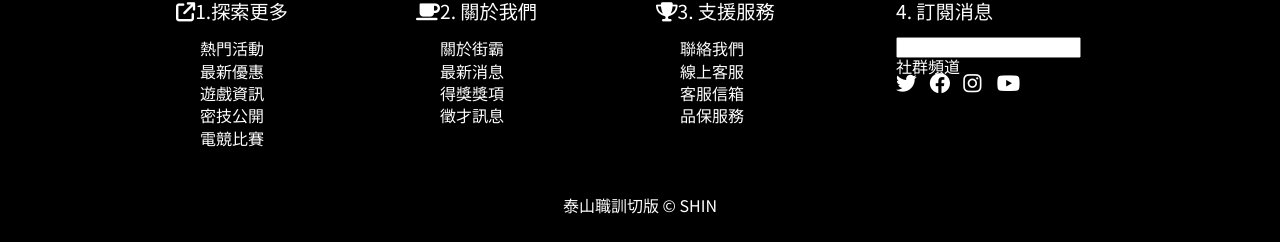
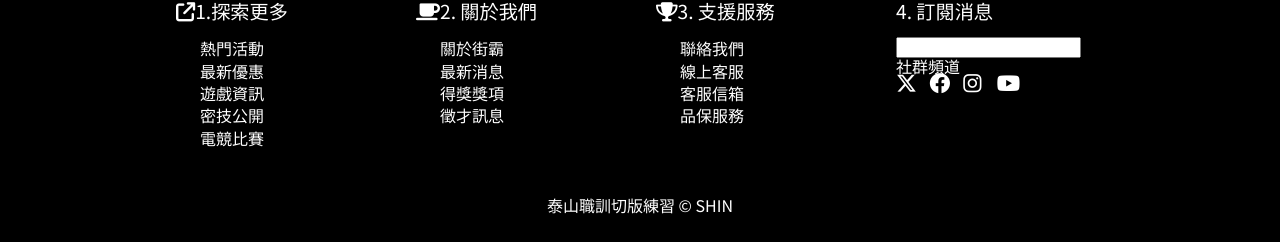
Before and after one commit to KaraChicken/Final-Fight, a plain HTML site: page index.html in a window 1280 px wide. Shown: the part 2446-2688 px from the top of the page. Drawn offline with nearby package versions, Linux system fonts and the light colour scheme.

Commit message:
修改 Twitter-icon 還有一些錯誤

```diff
--- a/index.html
+++ b/index.html
@@ -4,7 +4,7 @@
 <head>
     <meta charset="UTF-8">
     <meta name="viewport" content="width=device-width, initial-scale=1.0">
-    <title>泰山職訓-快打旋風切版</title>
+    <title>泰山職訓切版練習</title>
     <!-- CSS Reset 重置元素的樣式，主要是將 margin 設定為 0，讓佈局擁有主控權 -->
     <link rel="stylesheet" href="./CSS/reset.css">
     <!-- google font -->
@@ -203,7 +203,7 @@
                         <h1>4. 訂閱消息</h1>
                         <input type="text">
                         <h3>社群頻道</h3>
-                        <i class="fab fa-twitter"></i>
+                        <i class="fa-brands fa-x-twitter"></i>
                         <i class="fab fa-facebook"></i>
                         <i class="fab fa-instagram"></i>
                         <i class="fab fa-youtube"></i>
@@ -211,7 +211,7 @@
                 </div>
             </div>
         </div>
-        <div class="copyright">泰山職訓切版 &copy; SHIN</div>
+        <div class="copyright">泰山職訓切版練習 &copy; SHIN</div>
     </div>
 </body>
 
```
